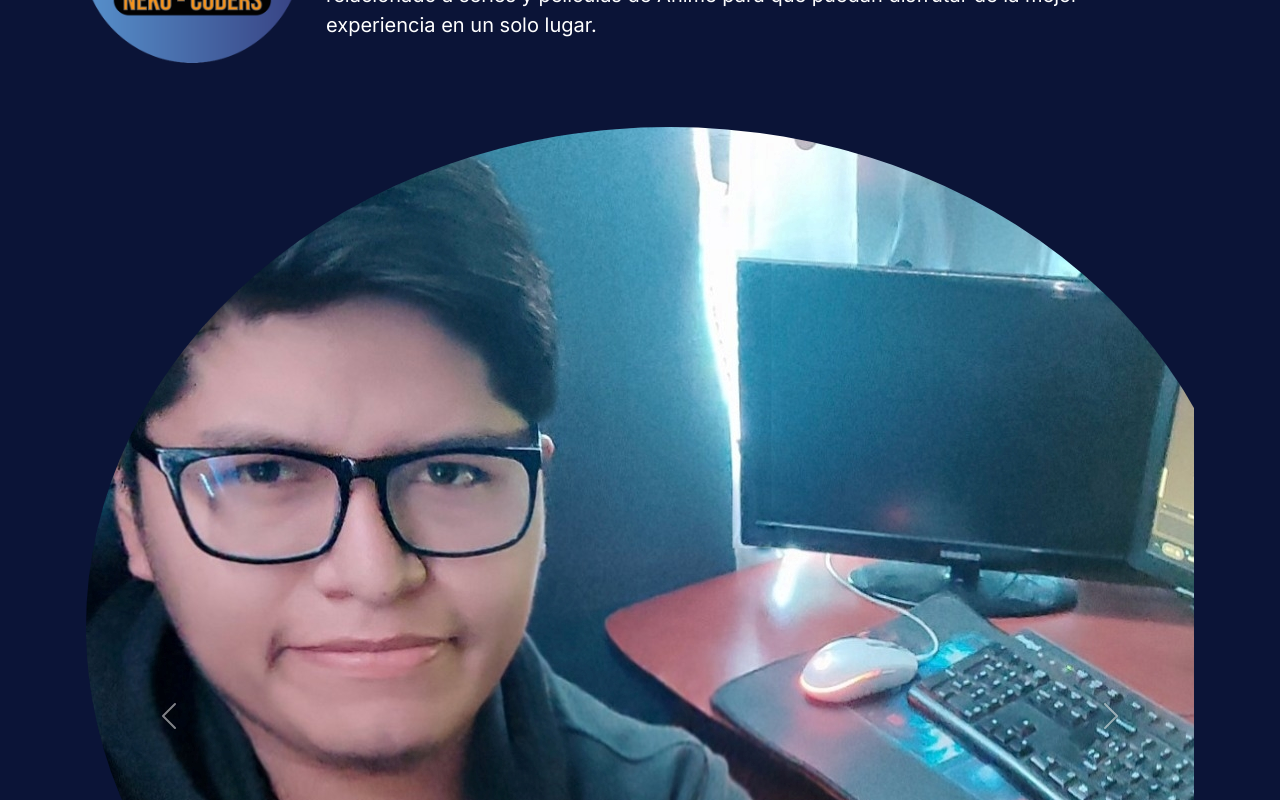
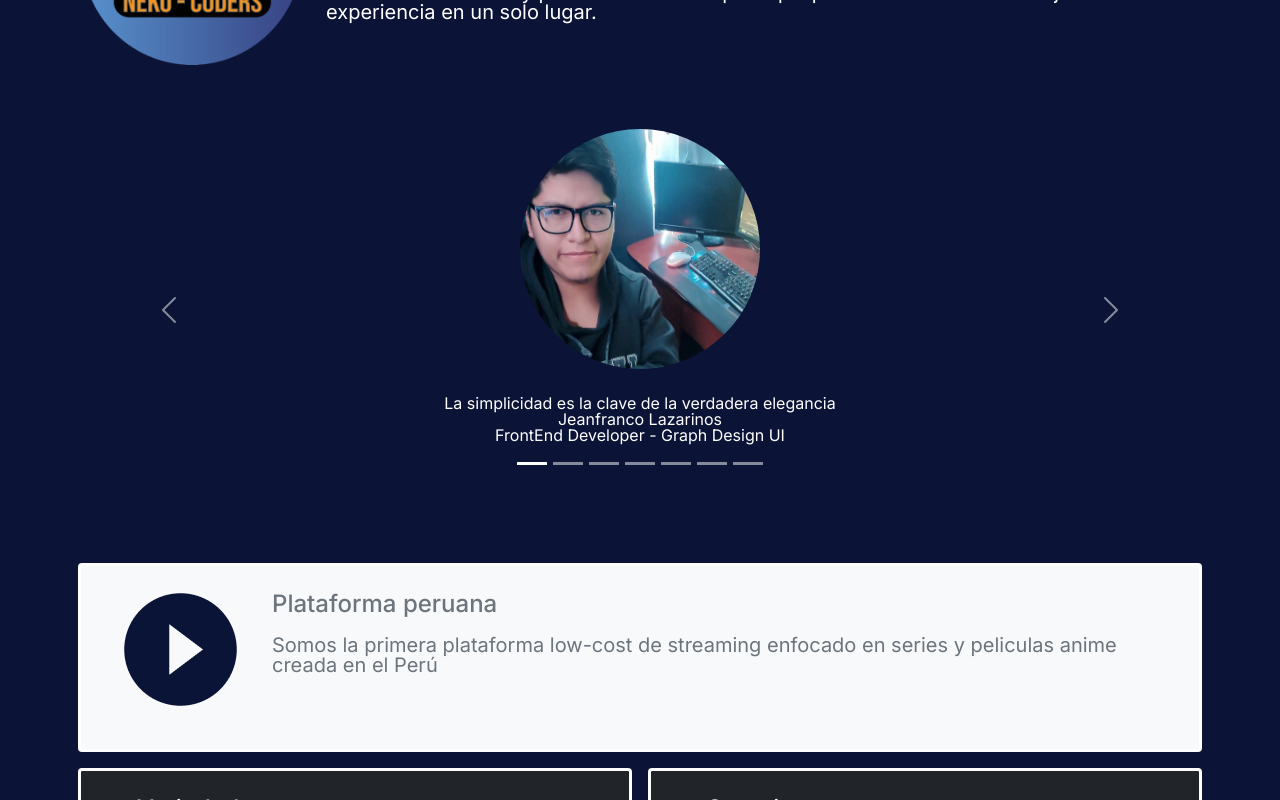
Before and after one commit to EstacionOtaku/Estacion-Otaku, a React (Create React App) app: page /nosotros in a window 1280 px wide. Shown: the part 1360-2160 px from the top of the page. Built offline with nearby package versions, Linux system fonts and the light colour scheme; no server answers; sample sign-in values are in the browser's storage.

Commit message:
Instalacion de dependecia jquery para el js de bootstrap

```diff
--- a/package.json
+++ b/package.json
@@ -8,7 +8,9 @@
     "@testing-library/user-event": "^13.5.0",
     "bootstrap": "^5.1.3",
     "firebase": "^9.6.10",
+    "jquery": "^3.6.0",
     "json-server": "^0.17.0",
+    "popper.js": "^1.16.1",
     "react": "^17.0.2",
     "react-dom": "^17.0.2",
     "react-icons": "^4.3.1",
--- a/src/index.js
+++ b/src/index.js
@@ -1,10 +1,12 @@
+import "bootstrap/dist/css/bootstrap.min.css";
+import "bootstrap/dist/js/bootstrap.bundle.min";
 import React from "react";
 import ReactDOM from "react-dom";
 import "./styles/css/reset.css";
 import "./index.css";
 import App from "./App";
 import { BrowserRouter } from "react-router-dom";
-import 'bootstrap/dist/css/bootstrap.min.css';
+
 ReactDOM.render(
   <React.StrictMode>
     <BrowserRouter>
--- a/src/styles/scss/Nosotros.scss
+++ b/src/styles/scss/Nosotros.scss
@@ -0,0 +1,4 @@
+.img-perfil {
+  width: 15rem;
+  height: 15rem;
+}
```
Also changed, not shown: 1 other file (tests, documents, lock files or other folders).
